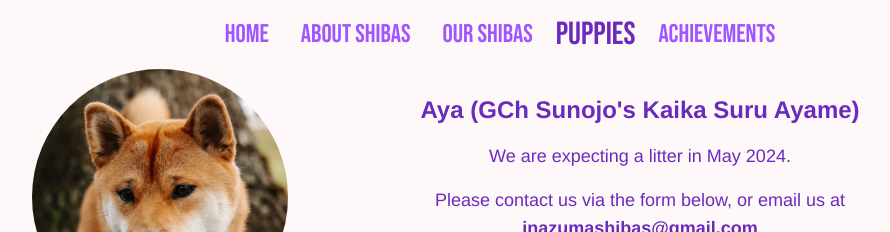
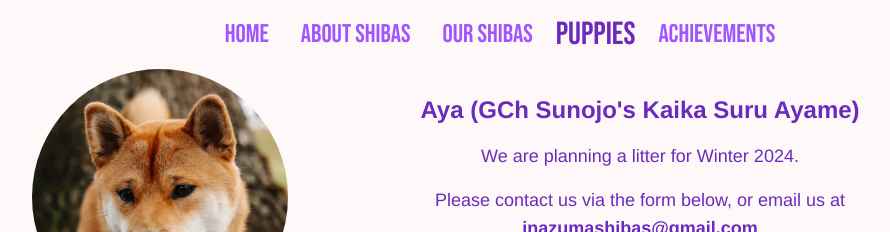
Before and after one commit to adamgrharvey/InazumaShibas, a React (Create React App) app: page /puppies in a window 1280 px wide. Shown: the top 232 px of the page, without its empty margins (140-1030 px from the left). Built offline with nearby package versions, Linux system fonts and the light colour scheme.

Commit message:
Litter timing update

```diff
--- a/src/routes/Puppies.jsx
+++ b/src/routes/Puppies.jsx
@@ -59,7 +59,7 @@ export default function Puppies(props) {
           </div>
           <div className="ml-3 mr-3">
             <p className="font-bold text-2xl">Aya (GCh Sunojo's Kaika Suru Ayame)</p>
-            <p className="mt-4 pl-12 pr-12 text-lg">We are expecting a litter in May 2024.</p>
+            <p className="mt-4 pl-12 pr-12 text-lg">We are planning a litter for Winter 2024.</p>
             <p className="mt-4 pl-12 pr-12 text-lg">
               Please contact us via the form below, or email us at{' '}
               <a href="mailto:inazumashibas@gmail.com">
```
